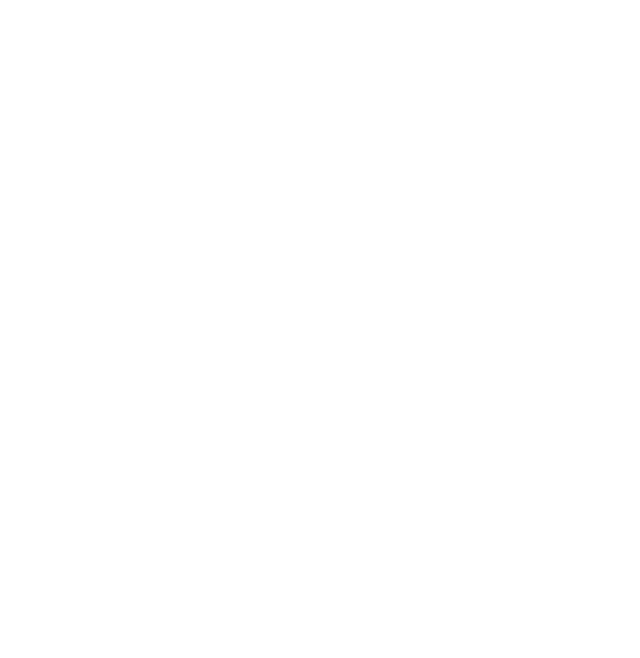
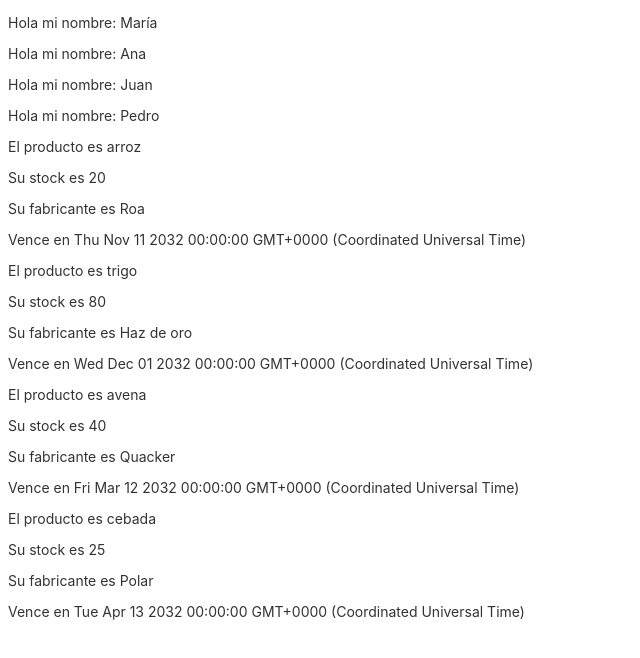
Before and after one commit to onejulian/angular-learn, an Angular app in the folder my-app/: page / in a window 1280 px wide. Shown: the top 658 px of the page, without its empty margins (0-640 px from the left). Built offline with nearby package versions, Linux system fonts and the light colour scheme.

Commit message:
:construction: setup directiva component

```diff
--- a/my-app/src/app/app.component.html
+++ b/my-app/src/app/app.component.html
@@ -301,7 +301,7 @@
     }
   }
 </style>
-
+<app-directiva></app-directiva>
 <!-- Toolbar -->
 <!-- <app-titulos></app-titulos> -->
 
--- a/my-app/src/app/app.module.ts
+++ b/my-app/src/app/app.module.ts
@@ -5,11 +5,13 @@
 import { AppComponent } from './app.component';
 import { TitulosComponent } from './titulos/titulos.component';
 import { FormsModule } from '@angular/forms';
+import { DirectivaComponent } from './directiva/directiva.component';
 
 @NgModule({
   declarations: [
     AppComponent,
     TitulosComponent,
+    DirectivaComponent,
   ],
   imports: [
     BrowserModule,
--- /dev/null
+++ b/my-app/src/app/directiva/directiva.component.html
@@ -0,0 +1,16 @@
+<!-- <div *ngIf="!cargando">
+    <p>Hola terminó de cargar</p>
+</div>
+<img *ngIf="cargando" src="https://cdn.dribbble.com/users/1186261/screenshots/3718681/_______.gif" style="width: 200px;" alt="">
+
+<button (click)="alternar()" >Alternar</button> -->
+
+<div *ngFor="let nombre of nombres">
+    <p>Hola mi nombre: {{nombre}} </p>
+</div>
+<div *ngFor="let producto of productos">
+    <p>El producto es {{producto.nombre}} </p>
+    <p>Su stock es {{producto.stock}} </p>
+    <p>Su fabricante es {{producto.fabricante}} </p>
+    <p>Vence en {{producto.fechaVence}} </p>
+</div>
--- /dev/null
+++ b/my-app/src/app/directiva/directiva.component.ts
@@ -0,0 +1,60 @@
+import { Component, OnInit } from '@angular/core';
+
+interface Producto{
+  nombre:string;
+  stock:number;
+  fabricante:string;
+  fechaVence:Date;
+}
+
+@Component({
+  selector: 'app-directiva',
+  templateUrl: './directiva.component.html',
+  styleUrls: ['./directiva.component.scss']
+})
+export class DirectivaComponent implements OnInit {
+
+  cargando: boolean = true
+
+  nombres: Array<string> = ["María", "Ana", "Juan", "Pedro"]
+
+  productos: Array<Producto> = [
+    {
+      nombre : 'arroz',
+      stock : 20,
+      fabricante : 'Roa',
+      fechaVence : new Date('11/11/2032')
+    },
+    {
+      nombre : 'trigo',
+      stock : 80,
+      fabricante : 'Haz de oro',
+      fechaVence : new Date('12/1/2032')
+    },
+    {
+      nombre : 'avena',
+      stock : 40,
+      fabricante : 'Quacker',
+      fechaVence : new Date('03/12/2032')
+    },
+    {
+      nombre : 'cebada',
+      stock : 25,
+      fabricante : 'Polar',
+      fechaVence : new Date('04/13/2032')
+    }
+  ]
+
+  constructor() { }
+
+  ngOnInit(): void {
+    setTimeout(() => {
+      this.cargando = false
+    }, 3000);
+  }
+
+  alternar(){
+    this.cargando = !this.cargando
+  }
+
+}
```
Also changed, not shown: my-app/src/app/directiva/directiva.component.scss (added), 1 other file (tests, documents, lock files or other folders).
